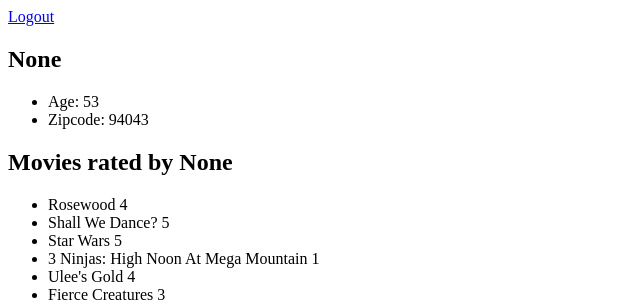
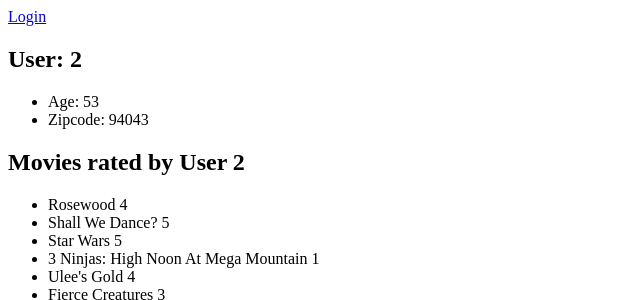
Before and after one commit to pdecks/ratings, a Flask app: page /users/2 in a window 1280 px wide. Shown: the top 300 px of the page, without its empty margins (0-640 px from the left). Run offline with Flask 2, Linux system fonts and the light colour scheme; data comes from the database, SQL or seed files in the repository; both versions use the stored data as it was after the commit.

Commit message:
Fixed user login to add new users and redirect to user page

```diff
--- a/model.py
+++ b/model.py
@@ -1,4 +1,5 @@
 """Models and database functions for Ratings project."""
+import correlation # correlation.pearson
 
 from flask_sqlalchemy import SQLAlchemy
 
--- a/server.py
+++ b/server.py
@@ -16,7 +16,6 @@ app.secret_key = "ABC"
 # Normally, if you use an undefined variable in Jinja2, it fails silently.
 # This is horrible. Fix this so that, instead, it raises an error.
 app.jinja_env.undefined = StrictUndefined
-
 
 @app.route('/')
 def index():
@@ -70,14 +69,34 @@ def process_login():
     username = request.args.get('username')
     password = request.args.get('password')
     # query for username in database
-    user = User.query.filter(User.email == username).one()
-    print "this is user: %s" % user
+
+    # if user = None, add user to database
+    user = User.query.filter(User.email == username).first()
+    print "This is user after line 74: %s" % user
+    if user == None:
+        age = ''
+        zipcode = ''
+        user = User(email=username, password=password, age=age, zipcode=zipcode)
+        print "This is user after line 79: %s" % user
+        db.session.add(user)
+        db.session.commit()
+
+        # User.query.filter(User.email == username)
+        user = User.query.filter(User.email == username).all()
+        user = user[0]
+        print "This is the user after line 85: %s" % user
+        print "This is password: %s" % password
+        print "This is user.password: %s" % user.password
+        # TODO: ways to get fancy: add modal window, registration page, etc.
+
+    # user exists, check pw
     # log in user if password matches user pw
     if user.password == password:
         # add user id to session
         session['user_id'] = user.user_id
         # create flash message 'logged in'
         flash("Login successful.")
+        print "I made it to line 99"
     else:
         # display alert for incorrect login information
         flash("Incorrect login information. Please try again.")
@@ -85,7 +104,8 @@ def process_login():
         return redirect('/login-form')
 
     # redirect to homepage
-    return redirect('/users/<user_id>')
+    # return redirect('/users/<user_id>')
+    return redirect('/users/'+str(user.user_id))
 
 @app.route('/users/<user_id>')
 def show_user_page(user_id):
@@ -101,21 +121,10 @@ def show_user_page(user_id):
     cursor = db.session.execute(QUERY, {'user_id': user_id})
     movies = cursor.fetchall()
     user = User.query.filter(User.user_id == user_id).one()
-    # query database to return a LIST of MOVIES user rated and score for each rating
-    # user_ratings = Rating.query.filter(User.user_id == 944).all()
-    # print "This is user_ratings:"
-    # print user_ratings
-    # for rating in user_ratings:
-    #     print rating
-    # user_movies_rated = user_ratings.movie
-    # movies = user_movies_rated.all()
-    # for movie in movies:
-    #     print movie.movie_title
-    # movies=[{'movie_title': 'Batman', 'score': 5}]
+
+    # TODO: Allow user to edit information on profile page if logged in
 
     return render_template('user.html', user=user, movies=movies)
-
-
 
 
 @app.route('/logout')
--- a/templates/base.html
+++ b/templates/base.html
@@ -6,7 +6,15 @@
 
 <body>
     <navbar>
+        {% if not "user_id" in session %}
+        <a href='/login-form'>Login</a>
+
+        {% else %}
+        {# if logged in, show profile page link #}
+        <a href="/users/{{ session['user_id'] }}">Profile</a>
         <a href='/logout'>Logout</a>
+
+        {% endif %}
     </navbar>
     <ul>
         {% for message in get_flashed_messages() %}
--- a/templates/movie-details.html
+++ b/templates/movie-details.html
@@ -6,8 +6,12 @@
         <li>Release Date: {{ movie.release_date }}</li>
         <li>IMDb Page: <a href="{{ movie.imdb_url }}">{{ movie.imdb_url }}</a></li>
     </ul>
+
+    <!-- TODO: if someone is logged in, allow them to add or edit their rating -->
     <h2>Ratings By User</h2>
     <ul>
+        <!-- TODO: show logged in user's rating at top -->
+
         <!-- update variable names after creating tuple -->
         {% for rating in ratings %}
             {# username = rating[0], user_id = rating[1], score = rating[2] #}
--- a/templates/user.html
+++ b/templates/user.html
@@ -1,12 +1,22 @@
 {% extends 'base.html' %}
 {% block content %}
 
-    <h2>{{ user.email }}</h2>
+    {% if user.email is not none %}
+    <h2>User: {{ user.email }}</h2>
+    {% else %}
+    <h2>User: {{ user.user_id}}</h2>
+    {% endif %}
     <ul>
         <li>Age: {{ user.age }}</li>
         <li>Zipcode: {{ user.zipcode }}</li>
     </ul>
+
+    {% if user.email is not none %}
     <h2>Movies rated by {{ user.email }}</h2>
+    {% else %}
+    <h2>Movies rated by User {{ user.user_id }}</h2>
+    {% endif %}
+
     <ul>
         <!-- update variable names after creating tuple -->
         {% for movie in movies %}
```
Also changed, not shown: ratings.db.
